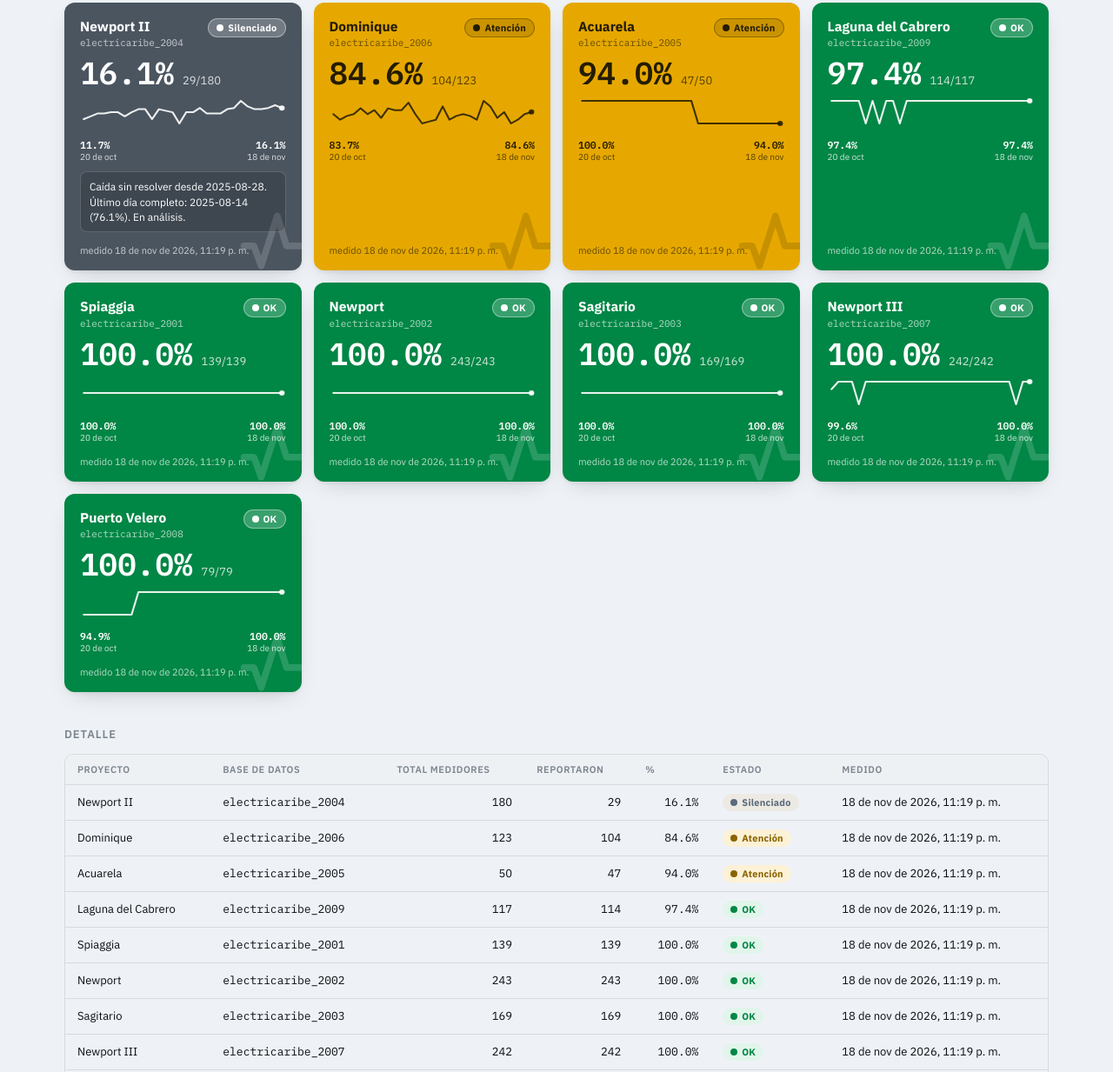
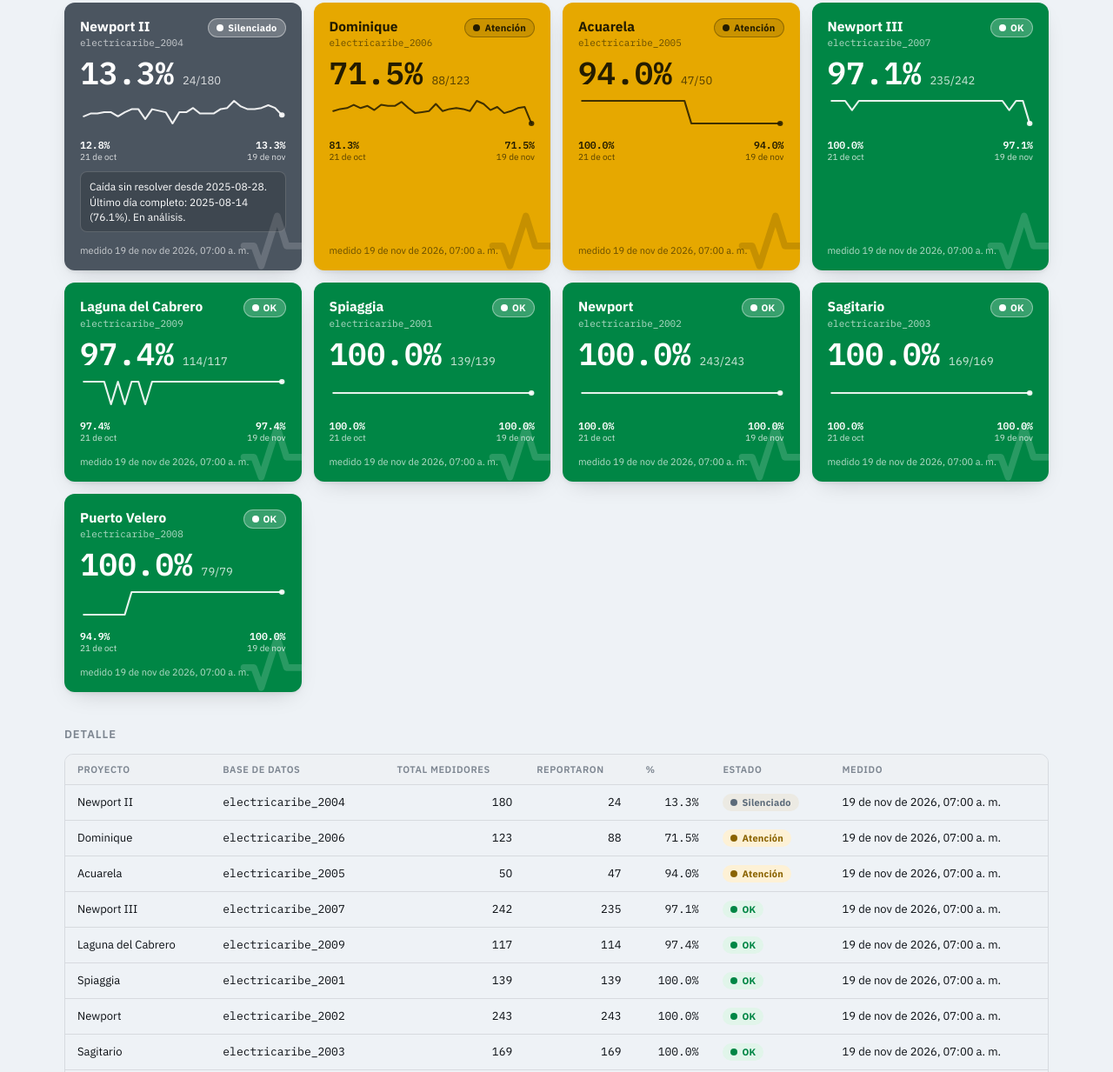
Before and after one commit to soportegatria/pulso-dashboards, a plain HTML site: page index.html in a window 1280 px wide. Shown: the part 399-1632 px from the top of the page at 87% size. Drawn offline with Linux system fonts and the light colour scheme.

Commit message:
Actualizacion automatica 2026-11-19T07:00:04

```diff
--- a/index.html
+++ b/index.html
@@ -650,7 +650,7 @@
     "total": 139,
     "reportaron": 139,
     "pct": 100.0,
-    "checked_at": "2026-11-18T23:19:38",
+    "checked_at": "2026-11-19T07:00:01",
     "silenciado": false
   },
   {
@@ -659,7 +659,7 @@
     "total": 243,
     "reportaron": 243,
     "pct": 100.0,
-    "checked_at": "2026-11-18T23:19:38",
+    "checked_at": "2026-11-19T07:00:01",
     "silenciado": false
   },
   {
@@ -668,16 +668,16 @@
     "total": 169,
     "reportaron": 169,
     "pct": 100.0,
-    "checked_at": "2026-11-18T23:19:38",
+    "checked_at": "2026-11-19T07:00:01",
     "silenciado": false
   },
   {
     "db": "electricaribe_2004",
     "proyecto": "Newport II",
     "total": 180,
-    "reportaron": 29,
-    "pct": 16.1,
-    "checked_at": "2026-11-18T23:19:38",
+    "reportaron": 24,
+    "pct": 13.3,
+    "checked_at": "2026-11-19T07:00:01",
     "silenciado": true,
     "nota": "Caída sin resolver desde 2025-08-28. Último día completo: 2025-08-14 (76.1%). En análisis."
   },
@@ -687,25 +687,25 @@
     "total": 50,
     "reportaron": 47,
     "pct": 94.0,
-    "checked_at": "2026-11-18T23:19:38",
+    "checked_at": "2026-11-19T07:00:01",
     "silenciado": false
   },
   {
     "db": "electricaribe_2006",
     "proyecto": "Dominique",
     "total": 123,
-    "reportaron": 104,
-    "pct": 84.6,
-    "checked_at": "2026-11-18T23:19:38",
+    "reportaron": 88,
+    "pct": 71.5,
+    "checked_at": "2026-11-19T07:00:01",
     "silenciado": false
   },
   {
     "db": "electricaribe_2007",
     "proyecto": "Newport III",
     "total": 242,
-    "reportaron": 242,
-    "pct": 100.0,
-    "checked_at": "2026-11-18T23:19:38",
+    "reportaron": 235,
+    "pct": 97.1,
+    "checked_at": "2026-11-19T07:00:01",
     "silenciado": false
   },
   {
@@ -714,7 +714,7 @@
     "total": 79,
     "reportaron": 79,
     "pct": 100.0,
-    "checked_at": "2026-11-18T23:19:38",
+    "checked_at": "2026-11-19T07:00:01",
     "silenciado": false
   },
   {
@@ -723,7 +723,7 @@
     "total": 117,
     "reportaron": 114,
     "pct": 97.4,
-    "checked_at": "2026-11-18T23:19:38",
+    "checked_at": "2026-11-19T07:00:01",
     "silenciado": false
   }
 ];
@@ -803,21 +803,6 @@
       "ubicacion": "Apto_410",
       "serial": "21111007",
       "valor": 0.0
-    },
-    {
-      "ubicacion": "Apto_707",
-      "serial": "22111530",
-      "valor": 0.0
-    },
-    {
-      "ubicacion": "Apto_902",
-      "serial": " 2223030665",
-      "valor": 0.0
-    },
-    {
-      "ubicacion": "Apto_904",
-      "serial": "22111586",
-      "valor": 0.0
     }
   ],
   "electricaribe_2007": [
@@ -832,12 +817,18 @@
       "valor": 0.0
     }
   ],
-  "electricaribe_2008": [],
+  "electricaribe_2008": [
+    {
+      "ubicacion": "Torre B - 2103",
+      "serial": "22111649",
+      "valor": 0.0
+    }
+  ],
   "electricaribe_2009": []
 };
 
   const UMBRAL = 90.0;
-  const GENERATED_AT = "2026-11-18T23:19:38";
+  const GENERATED_AT = "2026-11-19T07:00:03";
 
   const EVENTOS = [
   {
@@ -1103,24 +1094,12 @@
     "fin": "2026-11-06",
     "minPct": 92.6,
     "resumen": "Pasó de verde a amarillo (92.6%) el 2026-11-06 (detectado automáticamente)."
-  },
-  {
-    "proyecto": "Newport III",
-    "db": "electricaribe_2007",
-    "inicio": "2026-11-04",
-    "fin": "2026-11-04",
-    "minPct": 100.0,
-    "resumen": "Pasó de amarillo a verde (100.0%) el 2026-11-04 (detectado automáticamente)."
   }
 ];
 
   const HISTORIAL = {
   "electricaribe_2001": [
     {
-      "t": "2026-10-20T23:50:02",
-      "pct": 100.0
-    },
-    {
       "t": "2026-10-21T23:50:01",
       "pct": 100.0
     },
@@ -1234,15 +1213,15 @@
     },
     {
       "t": "2026-11-18T23:19:38",
+      "pct": 100.0
+    },
+    {
+      "t": "2026-11-19T07:00:01",
       "pct": 100.0
     }
   ],
   "electricaribe_2002": [
     {
-      "t": "2026-10-20T23:50:02",
-      "pct": 100.0
-    },
-    {
       "t": "2026-10-21T23:50:01",
       "pct": 100.0
     },
@@ -1356,15 +1335,15 @@
     },
     {
       "t": "2026-11-18T23:19:38",
+      "pct": 100.0
+    },
+    {
+      "t": "2026-11-19T07:00:01",
       "pct": 100.0
     }
   ],
   "electricaribe_2003": [
     {
-      "t": "2026-10-20T23:50:02",
-      "pct": 100.0
-    },
-    {
       "t": "2026-10-21T23:50:01",
       "pct": 100.0
     },
@@ -1478,15 +1457,15 @@
     },
     {
       "t": "2026-11-18T23:19:38",
+      "pct": 100.0
+    },
+    {
+      "t": "2026-11-19T07:00:01",
       "pct": 100.0
     }
   ],
   "electricaribe_2004": [
     {
-      "t": "2026-10-20T23:50:02",
-      "pct": 11.7
-    },
-    {
       "t": "2026-10-21T23:50:01",
       "pct": 12.8
     },
@@ -1601,14 +1580,14 @@
     {
       "t": "2026-11-18T23:19:38",
       "pct": 16.1
+    },
+    {
+      "t": "2026-11-19T07:00:01",
+      "pct": 13.3
     }
   ],
   "electricaribe_2005": [
     {
-      "t": "2026-10-20T23:50:02",
-      "pct": 100.0
-    },
-    {
       "t": "2026-10-21T23:50:01",
       "pct": 100.0
     },
@@ -1722,15 +1701,15 @@
     },
     {
       "t": "2026-11-18T23:19:38",
+      "pct": 94.0
+    },
+    {
+      "t": "2026-11-19T07:00:01",
       "pct": 94.0
     }
   ],
   "electricaribe_2006": [
     {
-      "t": "2026-10-20T23:50:02",
-      "pct": 83.7
-    },
-    {
       "t": "2026-10-21T23:50:01",
       "pct": 81.3
     },
@@ -1845,14 +1824,14 @@
     {
       "t": "2026-11-18T23:19:38",
       "pct": 84.6
+    },
+    {
+      "t": "2026-11-19T07:00:01",
+      "pct": 71.5
     }
   ],
   "electricaribe_2007": [
     {
-      "t": "2026-10-20T23:50:02",
-      "pct": 99.6
-    },
-    {
       "t": "2026-10-21T23:50:01",
       "pct": 100.0
     },
@@ -1967,14 +1946,14 @@
     {
       "t": "2026-11-18T23:19:38",
       "pct": 100.0
+    },
+    {
+      "t": "2026-11-19T07:00:01",
+      "pct": 97.1
     }
   ],
   "electricaribe_2008": [
     {
-      "t": "2026-10-20T23:50:02",
-      "pct": 94.9
-    },
-    {
       "t": "2026-10-21T23:50:01",
       "pct": 94.9
     },
@@ -2088,15 +2067,15 @@
     },
     {
       "t": "2026-11-18T23:19:38",
+      "pct": 100.0
+    },
+    {
+      "t": "2026-11-19T07:00:01",
       "pct": 100.0
     }
   ],
   "electricaribe_2009": [
     {
-      "t": "2026-10-20T23:50:02",
-      "pct": 97.4
-    },
-    {
       "t": "2026-10-21T23:50:01",
       "pct": 97.4
     },
@@ -2210,6 +2189,10 @@
     },
     {
       "t": "2026-11-18T23:19:38",
+      "pct": 97.4
+    },
+    {
+      "t": "2026-11-19T07:00:01",
       "pct": 97.4
     }
   ]
```
